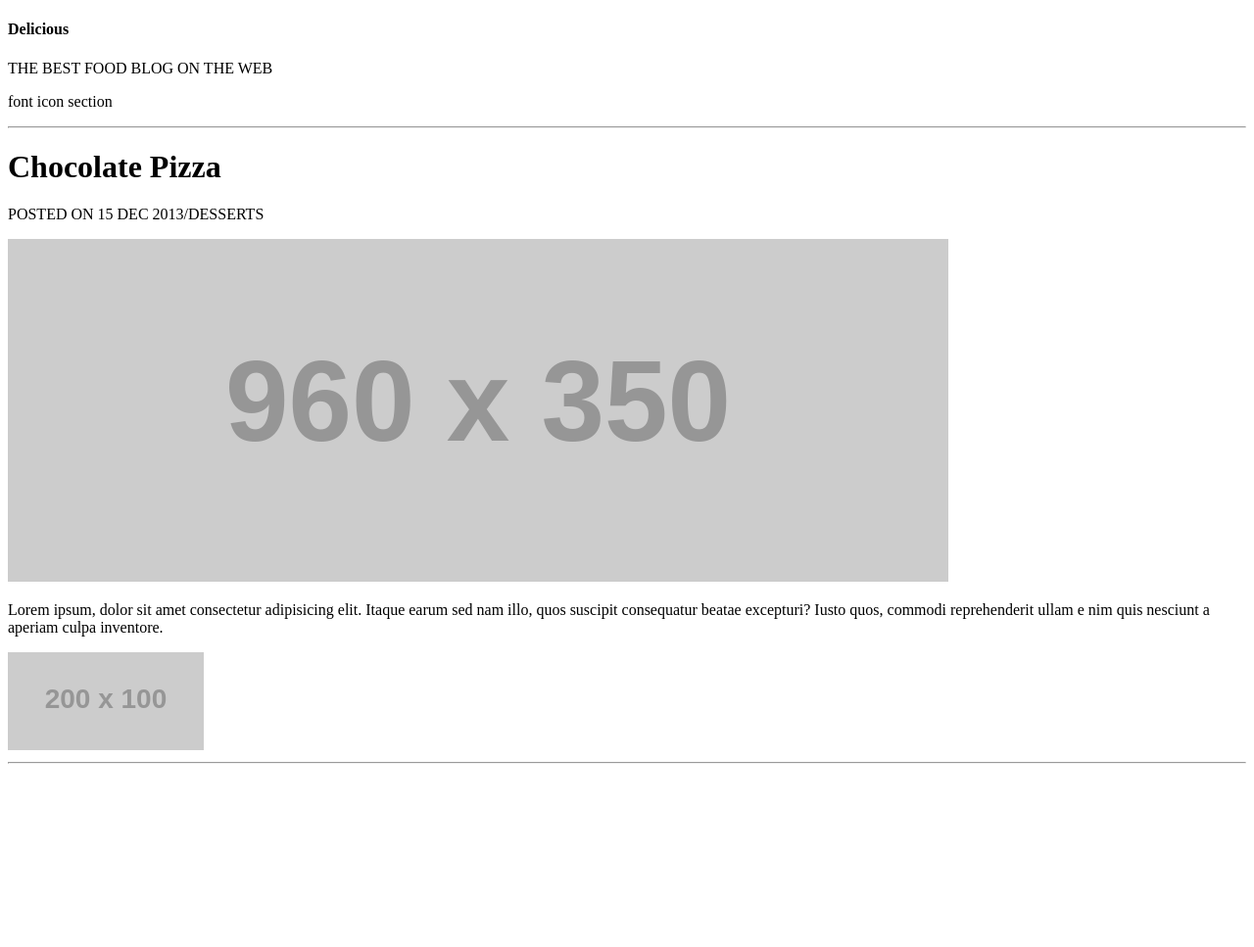
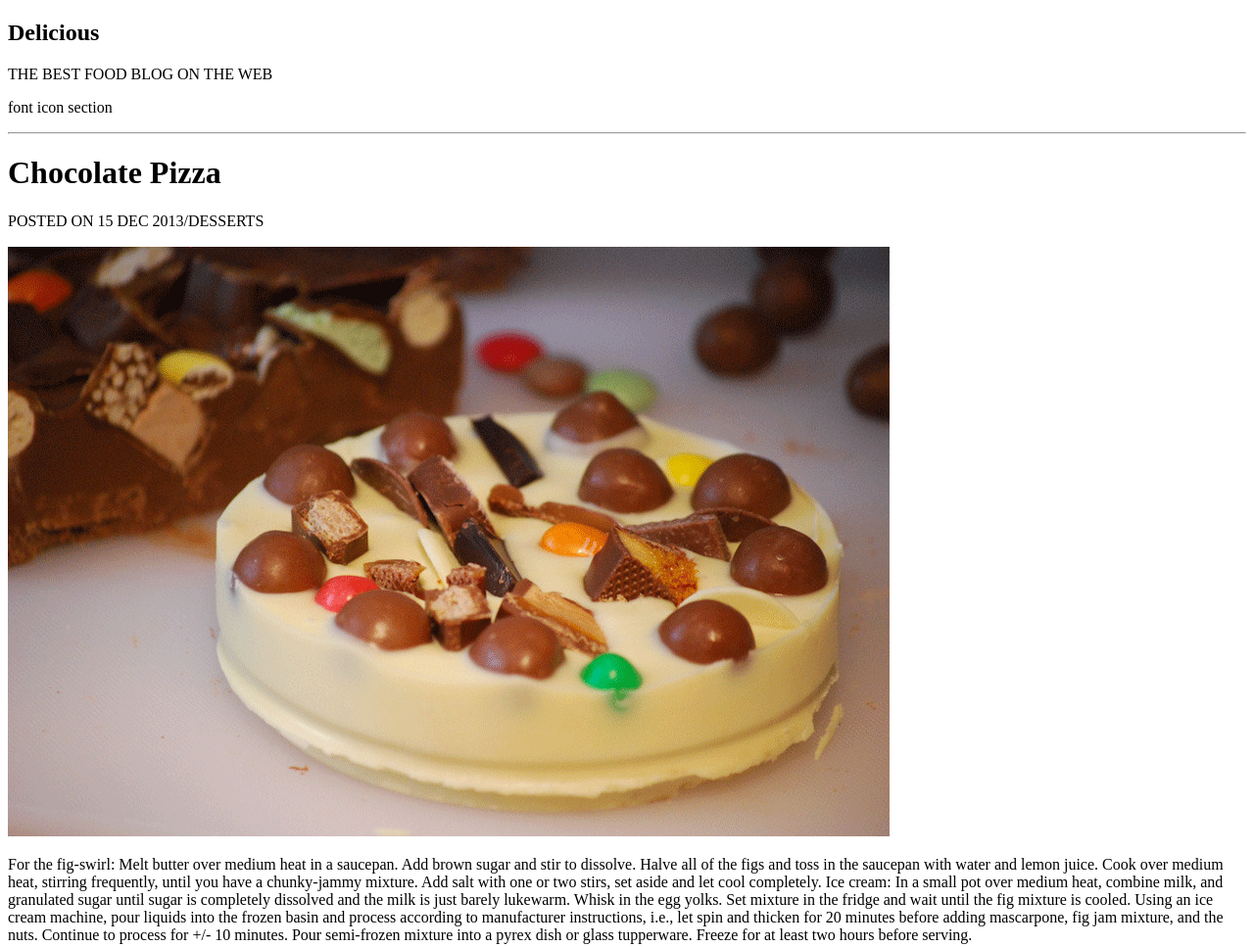
Before and after one commit to MichaelEclavea/chocolate-pizza, a plain HTML site: page index.html in a window 1280 px wide. Shown: the top 967 px of the page at 98% size. Before the commit the page ends 800 px from the top, so only its background shows below. Drawn offline with Linux system fonts and the light colour scheme; placeholder pictures from the web are drawn by us.

Commit message:
added stuff

```diff
--- a/index.html
+++ b/index.html
@@ -10,7 +10,7 @@
     <header>
         <div>
             <div id="top-title">
-                <h4>Delicious</h4>
+                <h2>Delicious</h2>
                 <p>THE BEST FOOD BLOG ON THE WEB</p>
                 <div id="icons">
                     <p>font icon section</p>
@@ -26,23 +26,25 @@
     <main>
 
         <div id="main-img">
-            <img src="https://via.placeholder.com/960x350" alt="mainImg">
+            <img src="img/choco-pizza.png" alt="mainImg">
         </div>
 
         <div id="mainText">
-            <p>Lorem ipsum, dolor sit amet consectetur adipisicing elit. Itaque earum sed nam illo,
-                quos suscipit consequatur beatae excepturi? Iusto quos, commodi reprehenderit ullam e
-                nim quis nesciunt a aperiam culpa inventore.</p>
+            <p>For the fig-swirl: Melt butter over medium heat in a saucepan. Add brown sugar and stir to dissolve. Halve all of the figs and toss in the saucepan with water and lemon juice. Cook over medium heat, stirring frequently, until you have a chunky-jammy mixture. Add salt with one or two stirs, set aside and let cool completely.
+                Ice cream: In a small pot over medium heat, combine milk, and granulated sugar until sugar is completely dissolved and the milk is just barely lukewarm. Whisk in the egg yolks. Set mixture in the fridge and wait until the fig mixture is cooled.
+                Using an ice cream machine, pour liquids into the frozen basin and process according to manufacturer instructions, i.e., let spin and thicken for 20 minutes before adding mascarpone, fig jam mixture, and the nuts. Continue to process for +/- 10 minutes. Pour semi-frozen mixture into a pyrex dish or glass tupperware. Freeze for at least two hours before serving.</p>
         </div>
 
         <div id="note-pad">
-            <img src="https://via.placeholder.com/200x100" alt="note-pad">
+            <img src="img/list-bg.png" alt="note-pad">
         </div>
         <hr>
 
     </main>
     <footer>
-
+        <div id="bottom-container">
+            <img src="img/van-pic.png" alt="van-pic">
+        </div>
     </footer>
 </body>
 
```
